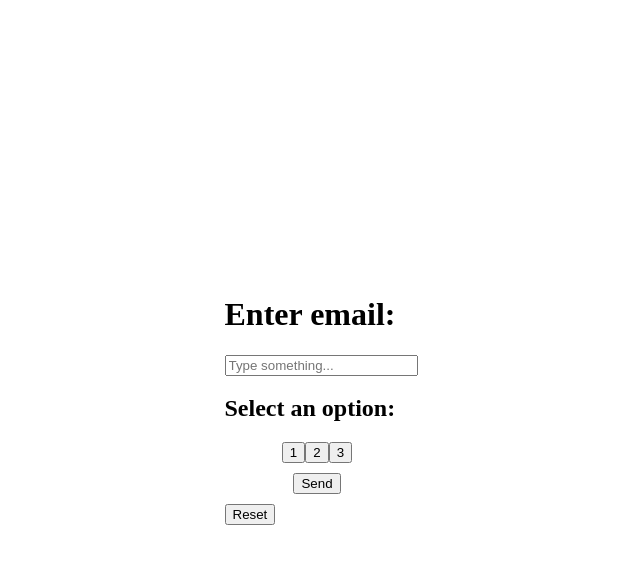
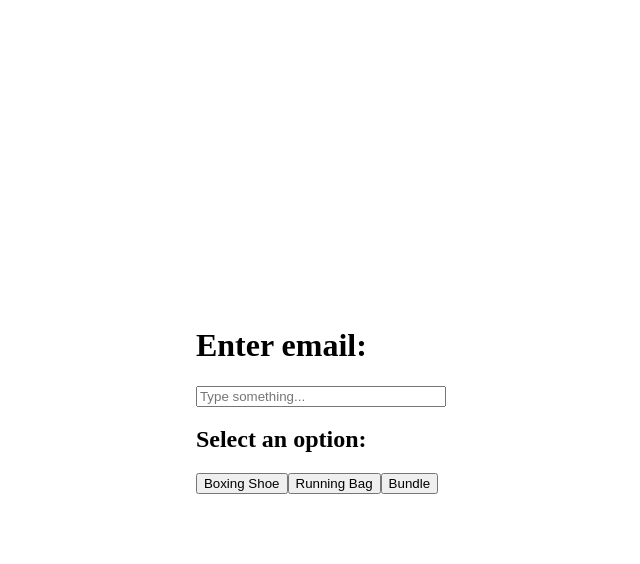
Before and after one commit to rbillups/ProductEmailSever, a Flask app: page / in a window 1280 px wide. Shown: the top 564 px of the page, without its empty margins (323-963 px from the left). Run offline with Flask 3, Linux system fonts and the light colour scheme.

Commit message:
Pre Prod push

```diff
--- a/app.py
+++ b/app.py
@@ -1,4 +1,7 @@
 from flask import Flask, render_template, url_for, request
+from email.message import EmailMessage
+import ssl
+import smtplib
 
 app = Flask(__name__)
 
@@ -21,7 +24,89 @@ def process_data():
 
         return "Data processed successfully"  # Return a response to the client
 
+@app.route('/send_email', methods=['POST'])
+def send_email_route():
+
+    if request.method == 'POST':
+        # Add any necessary logic to get recipient's email and name from the form data
+        recipient_email = request.form.get('email')
+        recipient_option = request.form.get('selectedOption')
+
+        # Call the send_email function
+        #send_email(recipient_email)
+        print(f'User Input: {recipient_email}')
+        print(f'Selected Option: {recipient_option}')
+
+        send_email(recipient_email,recipient_option)
+
+        # You can redirect the user to a thank you page or return a success message
+        return "Email sent successfully!"
 
 
-if __name__ == "__main__":
-    app.run(debug=True)
+
+#def send_email(email_recipent,name):
+def send_email(email, option):
+    email_sender = 'saintkeyproducts@gmail.com'
+    email_password = 'rbue tdrd nvyn wtat'
+    email_receiver = email
+
+
+    # Default subject and body
+    subject = 'Default Subject'
+    body = 'Default body'
+
+    # Using if-elif-else to mimic switch-case behavior
+    if option == 'Boxing Shoe':
+        subject = 'MDB Label Boxing Shoes Order Confirmation'
+        body = """Hello Saint,
+
+Thank you for purchasing the MDB Label Boxing Shoes.
+
+Please reply with your shipping address and shoe size to complete your order.
+
+Did you know? You can elevate your athletic experience by upgrading to the SASN Sprint & Spar Bundle! Add a SASN Running Bag to your boxing shoe order for just $16 extra
+
+Peace to the Saints
+
+-Saint Key
+    """
+    elif option == 'Running Bag':
+        subject = 'SASN Running Bag Order Confirmation'
+        body = """Hello Saint,
+
+Thank you for your purchase of the SASN Running Bag.
+
+Please reply with your shipping address to complete your order.
+
+You will receive a confirmation as soon as I have an estimated delivery date and tracking number for your purchase.
+
+Peace to the Saints.
+
+-Saint Key
+"""
+    elif option == 'Bundle':
+        subject = 'SASN Sprint & Spar Bundle Order Confirmation'
+        body = """Hello Saint,
+
+Thank you for choosing the 'SASN Sprint & Spar Bundle', featuring the MDB Label Boxing Shoes and SASN Running Bag.
+
+Please reply with your shipping address and shoe size to complete your order.
+
+You will receive a confirmation as soon as I have an estimated delivery date and tracking number for your purchase.
+
+Peace to the Saints.
+
+-Saint Key
+"""
+
+    em = EmailMessage()
+    em['From'] = email_sender
+    em['To'] = email_receiver
+    em['Subject'] = subject
+    em.set_content(body)
+
+    context = ssl.create_default_context()
+
+    with smtplib.SMTP_SSL('smtp.gmail.com', 465, context=context) as smtp:
+        smtp.login(email_sender, email_password)
+        smtp.sendmail(email_sender, email_receiver, em.as_string())
--- a/templates/index.html
+++ b/templates/index.html
@@ -4,23 +4,22 @@
     <meta charset="UTF-8">
     <meta http-equiv="X-UA-Compatible" content="IE=edge">
     <meta name="viewport" content="width=device-width, initial-scale=1.0">
-    <title>My Website</title>
+    <title>SaSN Product Email Sever</title>
     <link rel="stylesheet" type="text/css" href="{{ url_for('static', filename='css/index.css') }}">
 </head>
 <body>
-    <form action="/process_data" method="POST">
+    <form action="/send_email" method="POST">
         <h1>Enter email:</h1>
-        <input type="text" id="userInput" name="userInput" placeholder="Type something...">
+        <input type="text" id="userInput" name="email" placeholder="Type something...">
 
         <h2>Select an option:</h2>
         <div class="button-container">
-            <button class="square-round-button" id="option1" name="selectedOption" value="1" onclick="selectOption(1)">1</button>
-            <button class="square-round-button" id="option2" name="selectedOption" value="2" onclick="selectOption(2)">2</button>
-            <button class="square-round-button" id="option3" name="selectedOption" value="3" onclick="selectOption(3)">3</button>
+            <button class="square-round-button" id="option1" name="selectedOption" value="Boxing Shoe" onclick="selectOption(1)">Boxing Shoe</button>
+            <button class="square-round-button" id="option2" name="selectedOption" value="Running Bag" onclick="selectOption(2)">Running Bag</button>
+            <button class="square-round-button" id="option3" name="selectedOption" value="Bundle" onclick="selectOption(3)">Bundle</button>
         </div>
 
-        <button id="sendButton" type="submit">Send</button>
-        <button type="button" id="resetButton" onclick="resetForm()">Reset</button>
+
 
     </form>
     <script>
@@ -37,10 +36,8 @@
                 document.getElementById("option" + i).style.backgroundColor = "#007bff";
             }
         }
-        function resetForm() {
-        document.getElementById("myForm").reset();  // Reset the form
-        resetButtons();  // Reset the selected option buttons
-    }
+
+
     </script>
 </body>
 </html>
```
Also changed, not shown: 1 other file.
